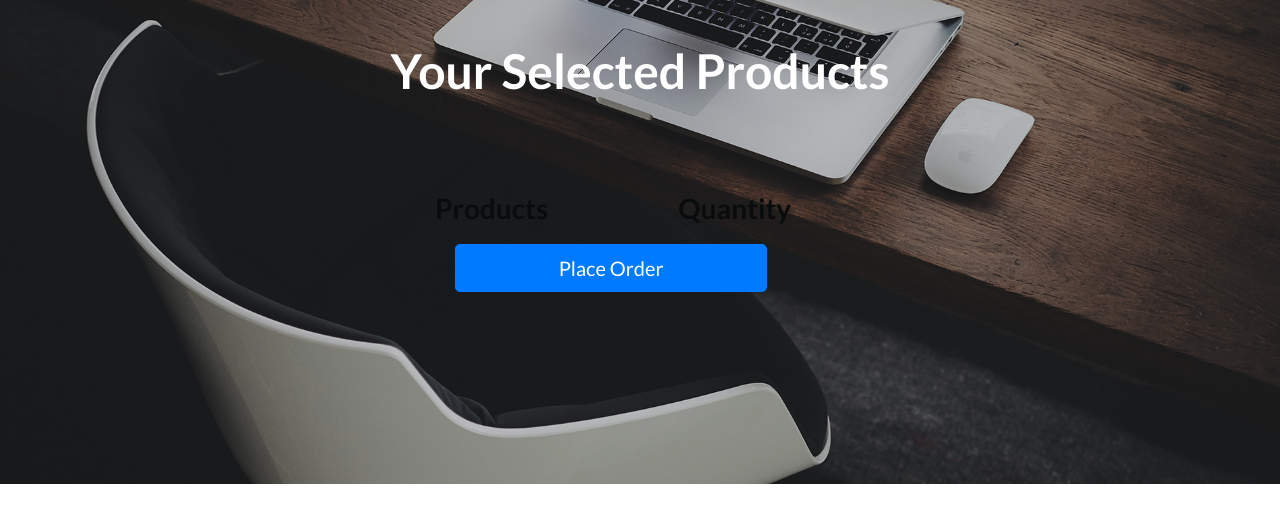
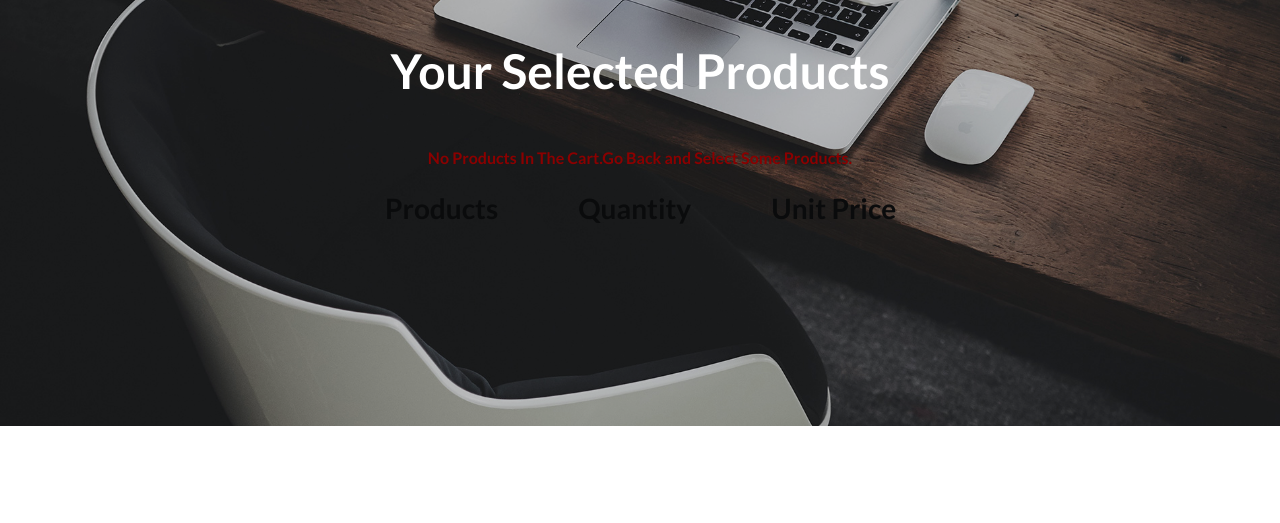
Before and after one commit to IshraqNibir/ShoppingCart, a Django app: page /confirm in a window 1280 px wide. Shown: the part 56-579 px from the top of the page. Run offline with Django 3.2, Linux system fonts and the light colour scheme; data that the repository does not hold is empty; some libraries are stand-ins or nearby versions.

Commit message:
Partially Finalized

```diff
--- a/shopapp/models.py
+++ b/shopapp/models.py
@@ -23,6 +23,9 @@ class History(models.Model):
     name = models.CharField(max_length=100, blank=False)
     product = models.CharField(max_length=100, blank=False)
     quantity = models.PositiveIntegerField(blank=False)
+    order_id = models.PositiveIntegerField(blank=False)
+    unit_price = models.PositiveIntegerField(default=0)
+    total_price = models.PositiveIntegerField(default=0)
 
 
 class EmployeeInformation(models.Model):
--- a/shopapp/templates/shopapp/confirm.html
+++ b/shopapp/templates/shopapp/confirm.html
@@ -30,25 +30,38 @@
             <div class="overlay"></div>
             <div class="container">
                 <div class="row">
-                    <div class="col-xl-9 mx-auto"><h1 class="mb-5">Your Selected Products</h1></div>
+                    <div class="col-xl-9 mx-auto">
+                        <h1 class="mb-5">Your Selected Products</h1>
+                        {% if message %}
+                            <h6 style="color: darkred;">{{ message }}</h6>
+                        {% endif %}
+                    </div>
                     <div class="" style="padding-left: 250px;">
                         <form method="POST" action="/confirm" enctype="multipart/form-data">
                             {% csrf_token %}
                             <div class="row">
-                                <div class="column" style="padding-left: 130px; color: black;" >
+                                <div class="column" style="padding-left: 80px; color: black;" >
                                     <h3>Products</h3>
                                     {% for order in orders %}
                                         <p class="" style="color: black;">{{ order.product }}</p>
                                     {% endfor %}
                                 </div>
-                                <div class="column" style="padding-left: 130px; color: black;">
+                                <div class="column" style="padding-left: 80px; color: black;">
                                     <h3>Quantity</h3>
                                     {% for order in orders %}
                                         <p class="" style="color: black;">{{ order.quantity }}</p>
                                     {% endfor %}
                                 </div>
+                                <div class="column" style="padding-left: 80px; color: black;">
+                                    <h3>Unit Price</h3>
+                                    {% for order in orders %}
+                                        <p class="" style="color: black;">{{ order.unit_price }}</p>
+                                    {% endfor %}
+                                </div>
                             </div>
-                            <div class="col-12 col-md-9 mb-2 mb-md-0" style="margin-top: 10px; margin-left: 120px;"><a class="btn btn-block btn-lg btn-primary" id="mybutton" href="get_invoice">Place Order</a></div>
+                            {% if not message %}
+                                <div class="col-12 col-md-9 mb-2 mb-md-0" style="margin-top: 10px; margin-left: 120px;"><a class="btn btn-block btn-lg btn-primary" id="mybutton" href="get_invoice">Place Order</a></div>
+                            {% endif %}
                         </form>
                     </div>
                 </div>
--- a/shopapp/views.py
+++ b/shopapp/views.py
@@ -15,7 +15,8 @@ from barcode.writer import SVGWriter
 import base64
 import random
 
-increment = 1
+first_order_id = None
+total_amount = 0
 
 # Create your views here.
 
@@ -35,6 +36,7 @@ def order(request):
         if not request.POST._mutable:
             request.POST._mutable = True
         data = request.POST
+        print(data)
         post_product = data.get('product')
         product_unit_price = Products.objects.get(product_name=post_product)
         if product_unit_price.quantity < int(data.get('quantity')):
@@ -66,6 +68,8 @@ def confirm(request):
     context = {
         'orders': orders,
     }
+    if len(orders) == 0:
+        context['message'] = "No Products In The Cart.Go Back and Select Some Products."
     return HttpResponse(template.render(context, request))
 
 
@@ -97,21 +101,35 @@ def get_invoice(request,  *args, **kwargs):
     print(filename)
 
     img.save(filename)
+    skip = False
+    global first_order_id
+    local_total_price = 0
+    global total_amount
 
     for order in orders:
+        if skip == False:
+            first_order_id = order.id
+            total_amount = 0
+            skip = True
+        total_amount = total_amount + order.total_price
         history = History(
             email=employee.email,
             phone=employee.phone,
             name=employee.name,
             product=order.product,
-            quantity=order.quantity
+            quantity=order.quantity,
+            order_id=order.id,
+            unit_price=order.unit_price,
+            total_price=order.total_price
         )
         history.save()
 
+    latest_orders = History.objects.all().filter(order_id__gte=first_order_id)
     Order.objects.all().delete()
 
     context = {
-        'orders': orders,
+        'orders': latest_orders,
+        'total_amount': total_amount,
         'img': employee.phone + str(ran_int) + '.jpg',
     }
     pdf = render_to_pdf('shopapp/invoice.html', context)
```
Also changed, not shown: requirements.txt (added, +28 -0 lines), shopapp/templates/shopapp/invoice.html (+18 -3 lines), db.sqlite3, shopapp/migrations/0009_history_order_id.py (added), shopapp/migrations/0010_auto_20210516_2254.py (added).
